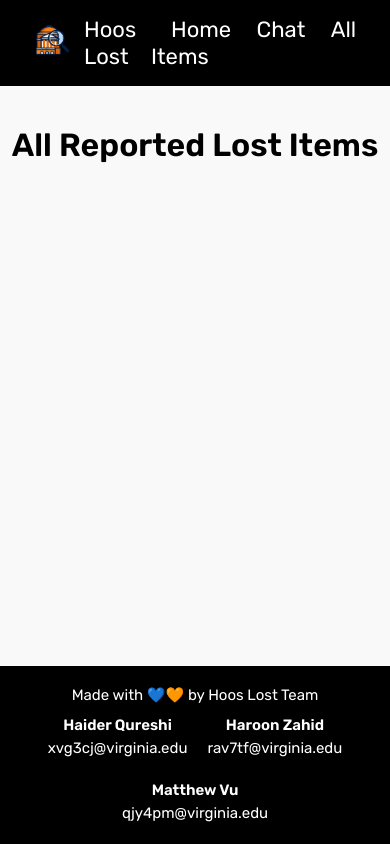
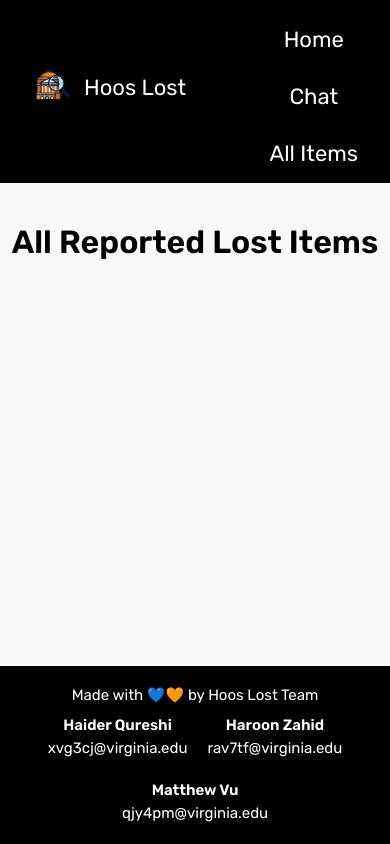
Before and after one commit to haider67795/HooHacks25, a Flask app: page /allitems.html in a window 390 px wide. Run offline with Flask 3, Linux system fonts and the light colour scheme; data that the repository does not hold is empty.

Commit message:
mobile optimizations

```diff
--- a/templates/allitems.html
+++ b/templates/allitems.html
@@ -9,13 +9,24 @@
   <link rel="icon" href="../media/tab_icon.png" type="image/png">
 
   <style>
+    /* General Styles */
     body {
       font-family: 'Rubik', sans-serif;
       background-color: #f9f9f9;
       color: #000000;
       margin: 0;
+      display: flex;
+      flex-direction: column;
+      min-height: 100vh;
     }
 
+    .main-wrapper {
+      display: flex;
+      flex-direction: column;
+      flex-grow: 1;
+    }
+
+    /* Navigation Styles */
     nav {
       background-color: #000;
       color: white;
@@ -24,11 +35,13 @@
       display: flex;
       align-items: center;
       justify-content: space-between;
+      flex-wrap: wrap;
     }
 
     .nav-left {
       display: flex;
       align-items: center;
+      margin-bottom: 8px;
     }
 
     .nav-left img {
@@ -36,24 +49,32 @@
       margin-right: 12px;
     }
 
+    .nav-links {
+      display: flex;
+      gap: 20px;
+      flex-wrap: wrap;
+    }
+
     .nav-links a {
       color: white;
-      margin-left: 20px;
       text-decoration: none;
       font-weight: 500;
     }
 
+    /* Page Header */
     h1 {
       text-align: center;
       margin-top: 40px;
     }
 
+    /* Card Container */
     .card-container {
       display: flex;
       flex-wrap: wrap;
       gap: 20px;
       justify-content: center;
       padding: 20px;
+      flex-grow: 1;
     }
 
     .card {
@@ -99,49 +120,15 @@
       font-size: 14px;
     }
 
-    html, body {
-  height: 100%;
-  margin: 0;
-}
-
-.page-wrapper {
-  min-height: calc(100vh - 100px);
-  display: flex;
-  flex-direction: column;
-}
-
-.card-container {
-  flex-grow: 1;
-}
-
-html, body {
-  height: 100%;
-  margin: 0;
-  padding: 0;
-}
-
-.page-wrapper {
-  min-height: 100vh;
-  display: flex;
-  flex-direction: column;
-}
-
-header, main {
-  width: 100%;
-}
-
-.content {
-  flex: 1;
-}
-
+    /* Footer Styles */
     footer {
       background-color: #000;
       color: white;
       padding: 20px;
       text-align: center;
       font-size: 15px;
+      margin-top: auto;
     }
-
 
     footer .contacts {
       display: flex;
@@ -154,11 +141,34 @@
     footer .contacts div {
       line-height: 1.5;
     }
+
+    /* Responsive Styles */
+    @media screen and (max-width: 768px) {
+      .card-container {
+        gap: 15px;
+        flex-direction: column;
+      }
+
+      .nav-links {
+        flex-direction: column;
+        align-items: center;
+      }
+
+      .nav-links a {
+        margin-left: 0;
+        margin-top: 10px;
+      }
+
+      .card {
+        width: 100%;
+        max-width: 400px;
+      }
+    }
   </style>
 </head>
 
 <body>
-    <div class="page-wrapper">
+  <div class="main-wrapper">
     <header>
       <nav>
         <div class="nav-left">
@@ -176,7 +186,7 @@
       <h1>All Reported Lost Items</h1>
     </header>
 
-      <main class="content">
+    <main>
       <div class="card-container" id="all-items-container"></div>
     </main>
 
@@ -189,7 +199,6 @@
       </div>
     </footer>
   </div>
-  </body>
 
   <script>
     // Function to fetch top items based on limit
@@ -237,6 +246,7 @@
           <div class="card-content">
             <h3>${item.description}</h3>
             <p><strong>Location:</strong> ${item.location}</p>
+            <button class="seen-button">Seen</button>
           </div>`;
 
         itemList.appendChild(card);
@@ -256,7 +266,6 @@
       })
         .then(response => response.json())
         .then(data => {
-          alert('Item removed from the database!');
           fetchTopItems(-1);  // Fetch all items after removal
         })
         .catch(error => {
@@ -270,4 +279,5 @@
     };
   </script>
 </body>
+
 </html>
```
Also changed, not shown: templates/chatbox.html (+72 -6 lines). Lines whose indentation alone changed are shown as unchanged.
